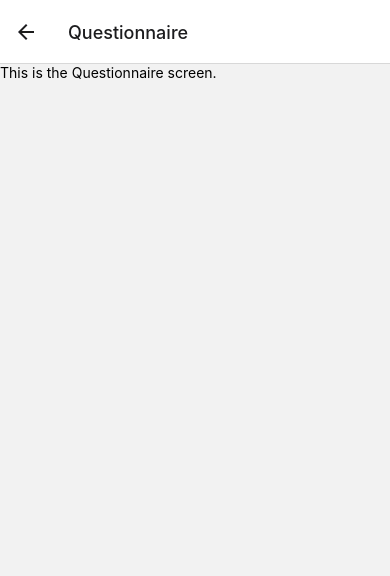
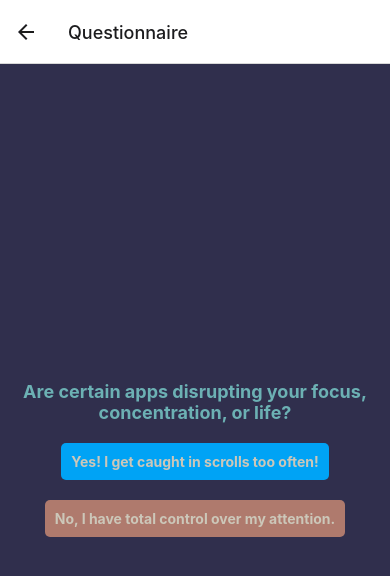
Before and after one commit to maxzintel/bored-react, a React Native app in the folder bored/: screen /Questionnaire in a window 390 px wide. Shown: the top 576 px of the page. Built offline with nearby package versions, Linux system fonts and the light colour scheme.

Commit message:
Working on questionnaire and styles.

```diff
--- a/bored/screens/QuestionnaireScreen.js
+++ b/bored/screens/QuestionnaireScreen.js
@@ -1,15 +1,45 @@
 import React, { Component } from 'react';
-import { View, Text } from 'react-native';
+import { View, Text, Button, TouchableOpacity } from 'react-native';
+import { styles } from '../styles/BasicStyles';
 
 class QuestionnaireScreen extends Component {
   static navigationOptions = {
     title: 'Questionnaire',
   };
 
+  state = {
+    questionIndex: 0,
+    questions: [
+      { question: 'Are certain apps disrupting your focus, concentration, or life?', answers: [{value: "Yes! I get caught in scrolls too often!", style: styles.yesButton}, {value: "No, I have total control over my attention.", style: styles.noButton}] },
+      { question: 'If you were caught scrolling, would you at least want some money to go to charity?', answers: ["", ""] },
+      { question: 'Bored creates a win:win, we help you eliminate distractions during times you specify, but let you break those rules for a few minutes if you make a small donation to charity! We think we can help you, and help the world. Are you ready to get started?', answers: ["", ""] },
+    ],
+    answers: []
+  };
+
+  handleAnswer = (answer) => {
+    const { questionIndex, questions, answers } = this.state;
+    answers[questionIndex] = answer;
+    this.setState({ answers });
+    if (questionIndex === questions.length - 1) {
+      // all questions have been answered... forward to next screen?
+    } else {
+      this.setState({ questionIndex: questionIndex + 1 });
+    }
+  };
+
   render() {
+    const { questionIndex, questions } = this.state;
     return (
-      <View>
-        <Text>This is the Questionnaire screen.</Text>
+      <View style={styles.container}>
+        <Text style={styles.subtitle}>{questions[questionIndex].question}</Text>
+        <View>
+          {questions[questionIndex].answers.map((answer, key) => (
+            <TouchableOpacity style={answer.style}>
+              <Text style={styles.buttonText} key={key}>{answer.value}</Text>
+            </TouchableOpacity>
+          ))}
+        </View>
       </View>
     );
   }
--- a/bored/styles/BasicStyles.js
+++ b/bored/styles/BasicStyles.js
@@ -3,29 +3,50 @@ export const styles = {
       fontSize: 24,
       fontWeight: 'bold',
       textAlign: 'center',
-      marginTop: 20
+      marginTop: 20,
+      color: '#CCC7B9'
   },
   subtitle: {
       fontSize: 18,
       textAlign: 'center',
       marginTop: 10,
-      color: 'gray'
+      color: '#6CB1B4',
+      fontWeight: 'bold',
   },
   container: {
+    backgroundColor: '#302F4D',
     flex: 1,
     justifyContent: 'center',
     alignItems: 'center'
   },
   button: {
-    backgroundColor: 'blue',
+    backgroundColor: '#00A3F5',
     padding: 10,
     marginTop: 20,
     borderRadius: 5,
     alignSelf: 'center'
   },
   buttonText: {
-    color: 'white',
+    color: '#CCC7B9',
     fontWeight: 'bold',
     textAlign: 'center'
   },
+  yesButton: {
+    backgroundColor: '#00A3F5',
+    fontWeight: 'bold',
+    textAlign: 'center',
+    padding: 10,
+    marginTop: 20,
+    borderRadius: 5,
+    alignSelf: 'center'
+  },
+  noButton: {
+    backgroundColor: '#AF7A6D',
+    fontWeight: 'bold',
+    textAlign: 'center',
+    padding: 10,
+    marginTop: 20,
+    borderRadius: 5,
+    alignSelf: 'center'
+  },
 };
```
